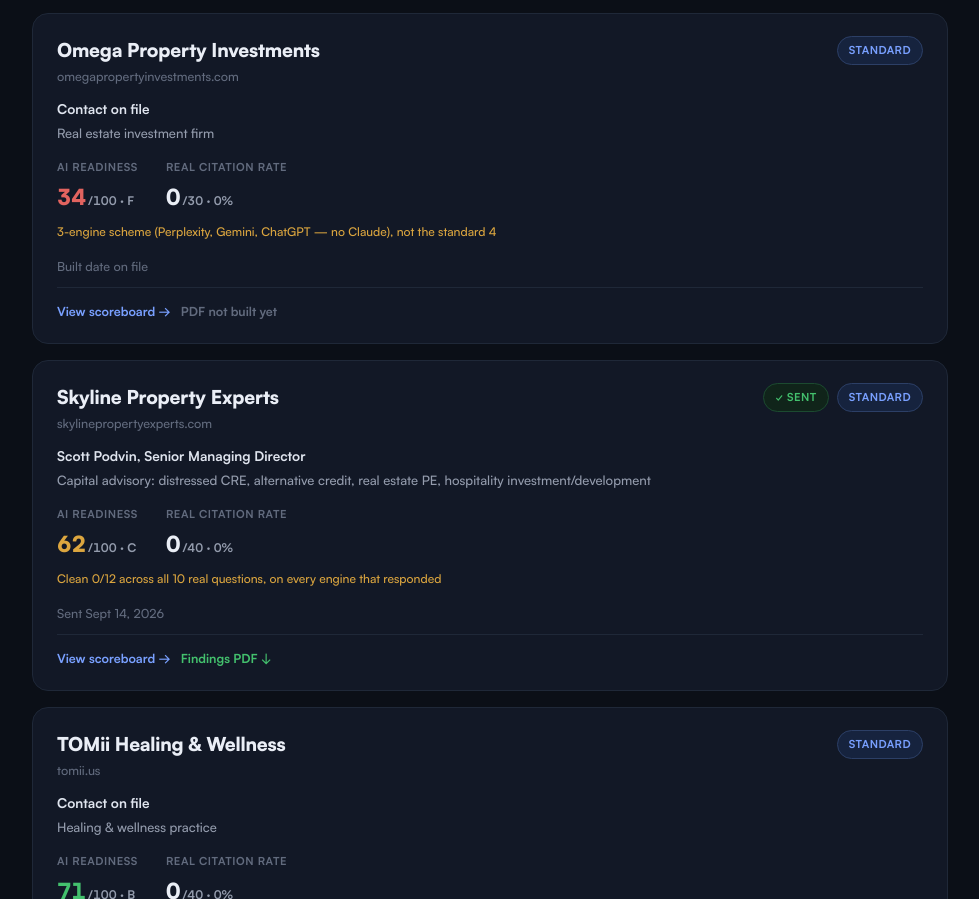
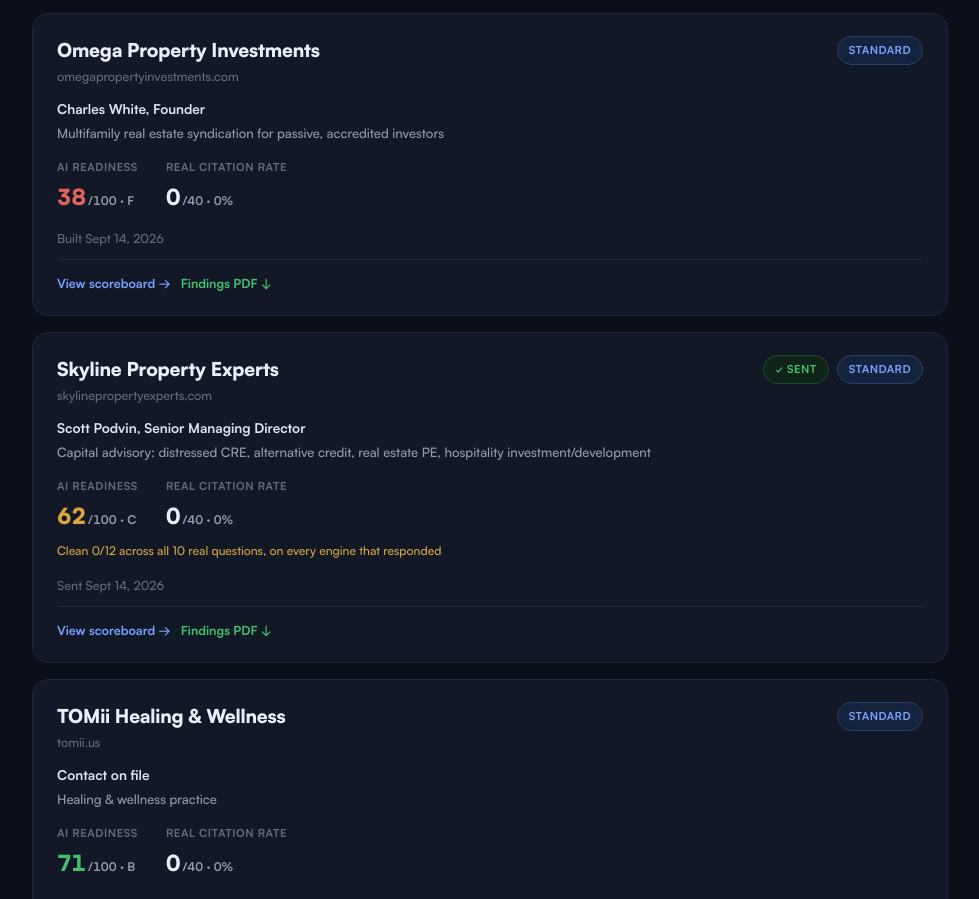
Before and after one commit to AdevAarons/specularis-mcp-audit, a website: page public/prospects.html in a window 1280 px wide. Shown: the part 1224-2123 px from the top of the page, without its empty margins (150-1129 px from the left). Drawn offline with Linux system fonts and the light colour scheme.

Commit message:
Attach Omega findings PDF; sync dashboard score to normalized /100
Omega's real pillars use a 90-point rubric on the underlying scoreboard;
the dashboard and new PDF now show the normalized 38/100 for consistency
with the rest of the prospect set. omega-property.html itself is left
untouched. Also fills in Charles White as contact (from the real audit).

```diff
--- a/public/prospects.html
+++ b/public/prospects.html
@@ -182,24 +182,24 @@ h1 em{ font-style:normal; color:var(--accent-lt); }
             <span class="tier-badge tier-std">Standard</span>
           </div>
         </div>
-        <div class="card-contact">Contact on file</div>
-        <div class="card-niche">Real estate investment firm</div>
+        <div class="card-contact">Charles White, Founder</div>
+        <div class="card-niche">Multifamily real estate syndication for passive, accredited investors</div>
         <div class="card-stats">
           <div class="stat">
             <div class="stat-l">AI Readiness</div>
-            <div class="stat-v" style="color:var(--gap)">34<span class="stat-sm">/100 &middot; F</span></div>
+            <div class="stat-v" style="color:var(--gap)">38<span class="stat-sm">/100 &middot; F</span></div>
           </div>
           <div class="stat">
             <div class="stat-l">Real Citation Rate</div>
-            <div class="stat-v">0<span class="stat-sm">/30 &middot; 0%</span></div>
+            <div class="stat-v">0<span class="stat-sm">/40 &middot; 0%</span></div>
           </div>
         </div>
-        <div class="card-flag">3-engine scheme (Perplexity, Gemini, ChatGPT &mdash; no Claude), not the standard 4</div>
-        <div class="card-date">Built date on file</div>
+
+        <div class="card-date">Built Sept 14, 2026</div>
       </a>
       <div class="card-foot">
         <a class="card-action" href="/omega-property">View scoreboard &rarr;</a>
-        <span class="card-action muted-action">PDF not built yet</span>
+        <a class="card-action pdf" href="/assets/pdfs/omega-property.pdf" target="_blank" rel="noopener">Findings PDF &darr;</a>
       </div>
       </div>
       <div class="card">
```
Also changed, not shown: 1 other file.
